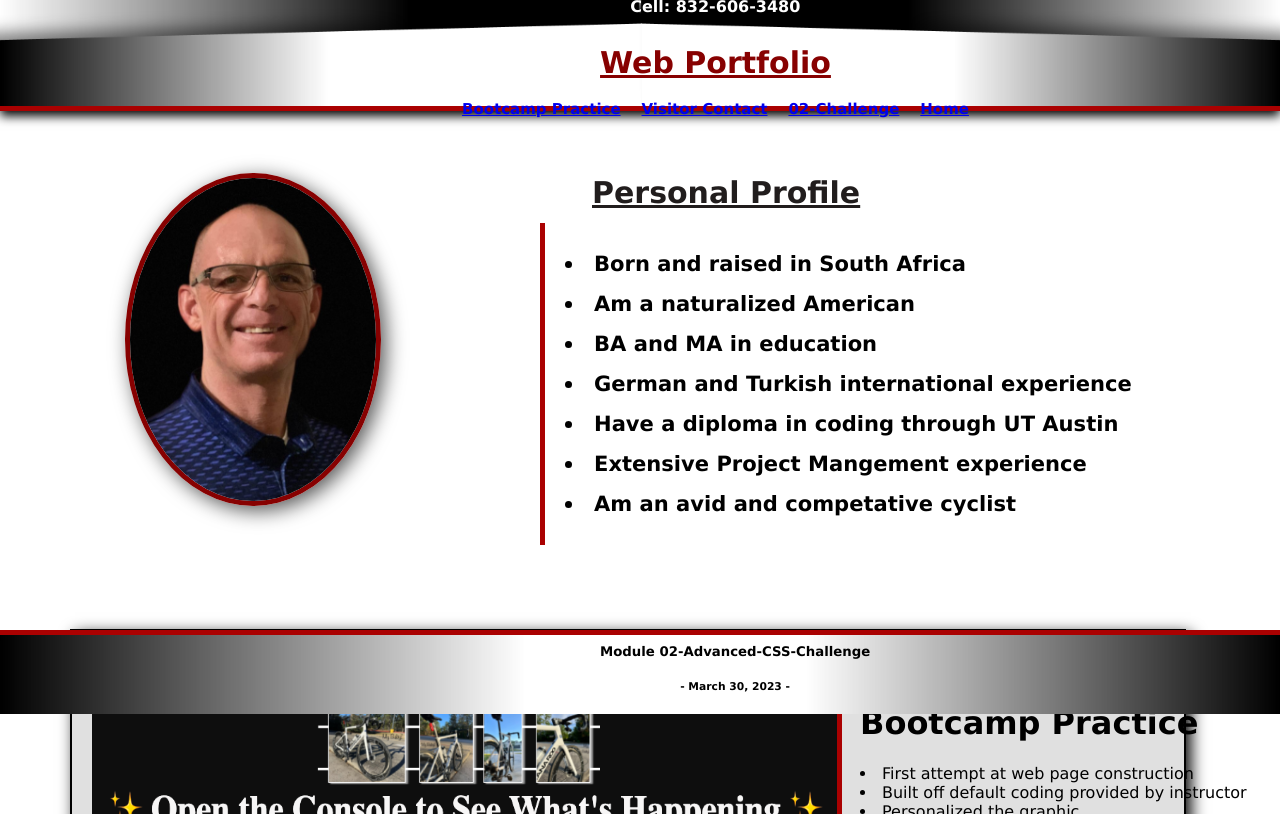
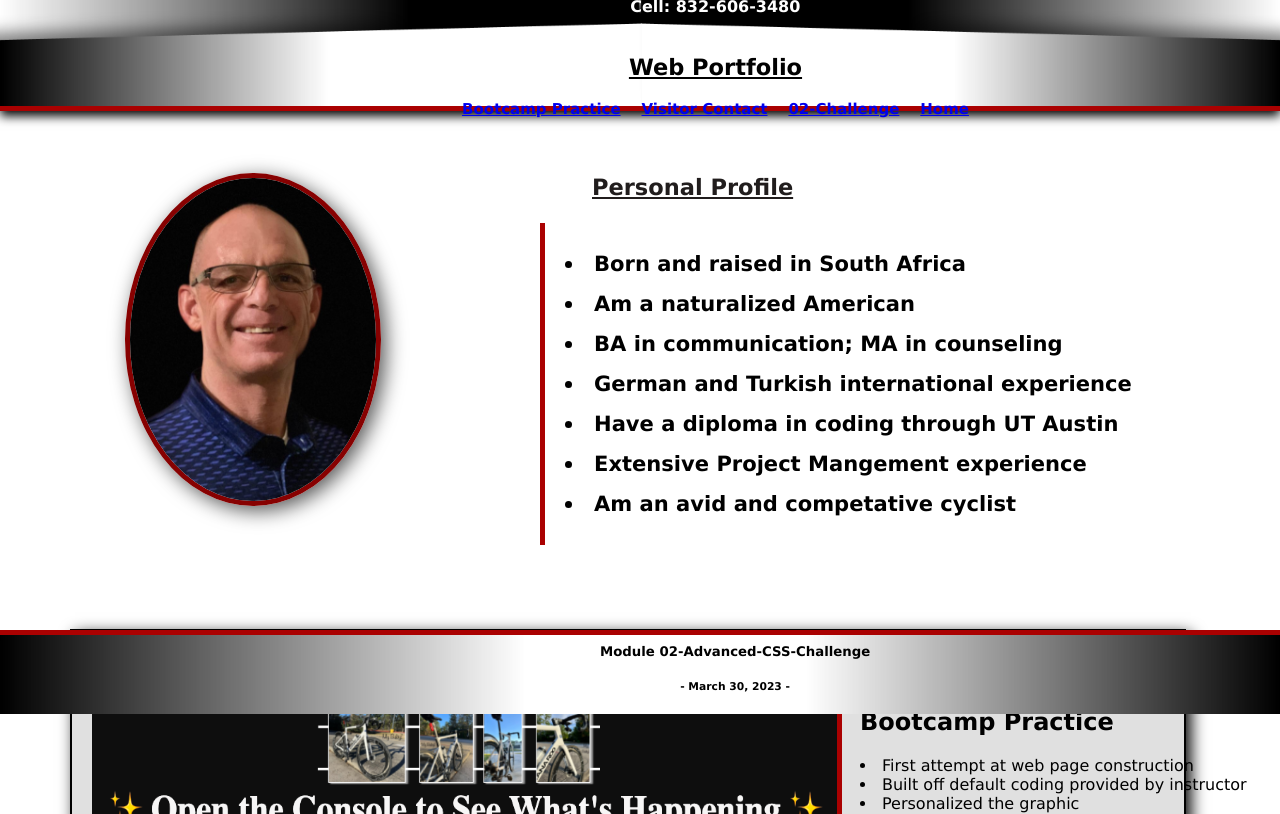
Before and after one commit to waynefenwick/Portfolio, a plain HTML site: page index.html in a window 1280 px wide. Shown: the part 87-901 px from the top of the page. Drawn offline with Linux system fonts and the light colour scheme.

Commit message:
added <na>, <aside> and <section> elements; updated style.css

```diff
--- a/css/style.css
+++ b/css/style.css
@@ -37,11 +37,11 @@ body {
 }
 
 .portfolio-text {
-     color: rgb(135, 1, 1);
+     color: rgb(1, 1, 1);
      font-size: 15px;
      padding: 2px;
      position: absolute;
-     top: 110px;
+     top: 120px;
      left: 460px;
      text-align: center;
 }
@@ -122,7 +122,7 @@ a:hover {
 
 .bp-box-text {
      position: absolute;
-     top: 770px;
+     top: 775px;
      left: 860px;
 }
 
@@ -144,7 +144,7 @@ a:hover {
 
 .vc-box-text {
      position: absolute;
-     top: 1220px;
+     top: 1275px;
      left: 860px;
 }
 
@@ -166,7 +166,7 @@ a:hover {
 
 .o2-box-text {
      position: absolute;
-     top: 1670px;
+     top: 1775px;
      left: 860px;
 }
 
--- a/index.html
+++ b/index.html
@@ -19,42 +19,44 @@
             <h4>Email: waynefenwick@gmail.com</h4>
             <h4>Cell: 832-606-3480</h4>
         </div>
-        <div class="portfolio-text">
-            <h1>
-            <u>Web Portfolio</u>
-            </h1>
-            <h4>
-            <a href="#bootcamp-practice"> <u>Bootcamp Practice</u>&nbsp;&nbsp;&nbsp;</a>
+    </header>
+
+    <nav id="header-position" class="portfolio-text">
+        <div>
+            <h1><u>Web Portfolio</u></h1>
+            <h4><a href="#bootcamp-practice"> <u>Bootcamp Practice</u>&nbsp;&nbsp;&nbsp;</a>
             <a href="#visitor-contact"> <u>Visitor Contact</u>&nbsp;&nbsp;&nbsp;</a>
             <a href="#o2challenge"> <u>02-Challenge</u>&nbsp;&nbsp;&nbsp;</a>
-            <a href="#profile"> <u>Home</u></a>
-            </h4>
+            <a href="#profile"> <u>Home</u></a></h4>
         </div>
-    </header>
+    </nav>
 
     <main id="main">
+        <aside>
             <div id="profile">
-            <img src="./assets/Profile Pic.png" class="profile-picture" alt="Profile Picture"></div>
+                <img src="./assets/Profile Pic.png" class="profile-picture" alt="Profile Picture">
+            </div>
+            <div class="profile-header">
+                <h1><u>Personal Profile</u></h1>
+            </div>
+        </aside>
+        <br>
 
-            <div class="profile-header">
-                <h1>
-                    <u>Personal Profile</u>
-                </h1>
-            </div>
-                <br>
+        <section>
             <div id="profile-list">
                 <h3>
                 <li>Born and raised in South Africa</li>
                 <li>Am a naturalized American</li>
-                <li>BA and MA in education</li>
+                <li>BA in communication; MA in counseling</li>
                 <li>German and Turkish international experience</li>
                 <li>Have a diploma in coding through UT Austin</li>
                 <li>Extensive Project Mangement experience</li>
                 <li>Am an avid and competative cyclist</li>
                 </h3>
             </div>
-        </div>
+        </section>
 
+        <section>
             <div class="content">
                 <div id="bootcamp-practice">
                     <a href="https://waynefenwick.github.io/pre-bootcamp/"img><img src="./assets/bootcamp practice.png" class="bootcamp-practice" alt="bootcamp-practice"></a>
@@ -67,7 +69,11 @@
                         <h5><-- Click image to visit</h5>
                     </div>
                 </div>
+            </div>
+        </section>
 
+        <section>
+            <div class="content">
                 <div id="visitor-contact">
                     <a href="https://waynefenwick.github.io/22-stu-mini-project/#about"><img src="./assets/Visitor Information.png" class="visitor-contact" alt="visitor information"></a>
                     <div class="vc-box-text">
@@ -79,7 +85,11 @@
                         <h5><-- Click image to visit</h5>
                     </div>
                 </div>
+            </div>
+        </section>
 
+        <section>
+            <div class="content">
                 <div id="o2challenge">
                     <a href="https://waynefenwick.github.io/02-challenge/"><img src="./assets/Horiseon.png" class="o2challenge" alt="o2challenge"></a>
                     <div class="o2-box-text">
@@ -92,6 +102,7 @@
                     </div>
                 </div>
             </div>
+        </section>
     </main>
 
 </body>
```
Lines whose indentation alone changed are shown as unchanged.
